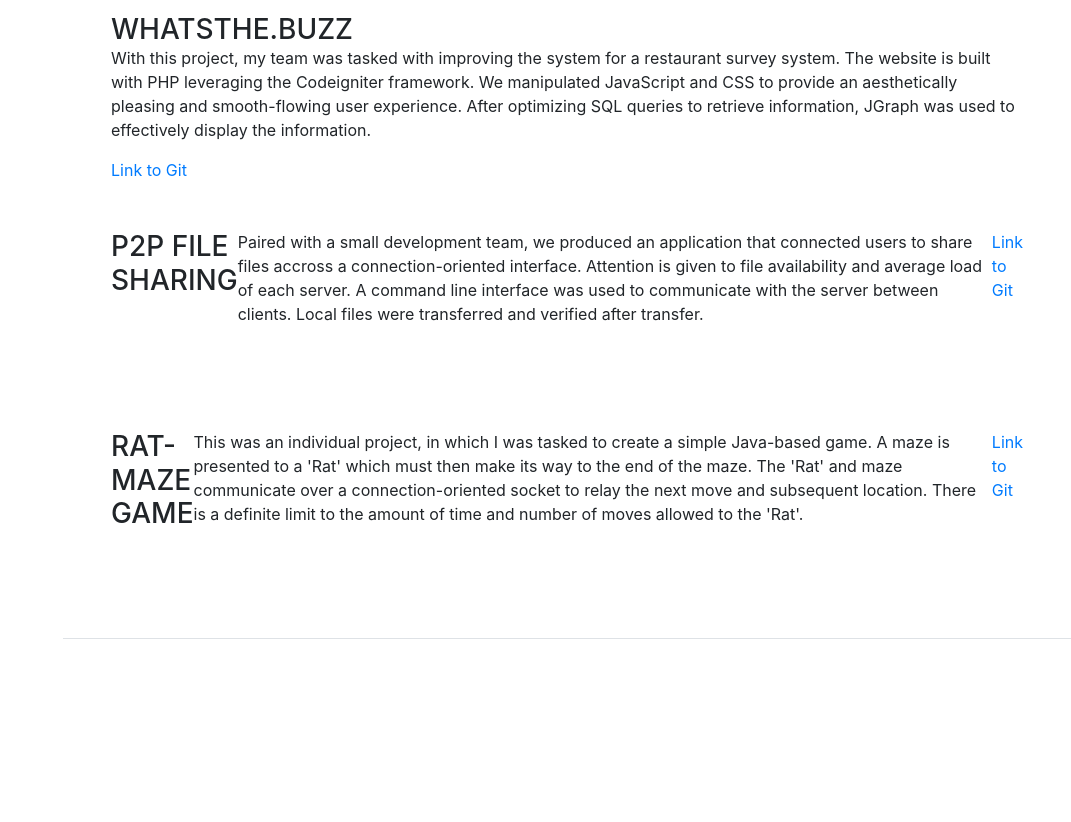
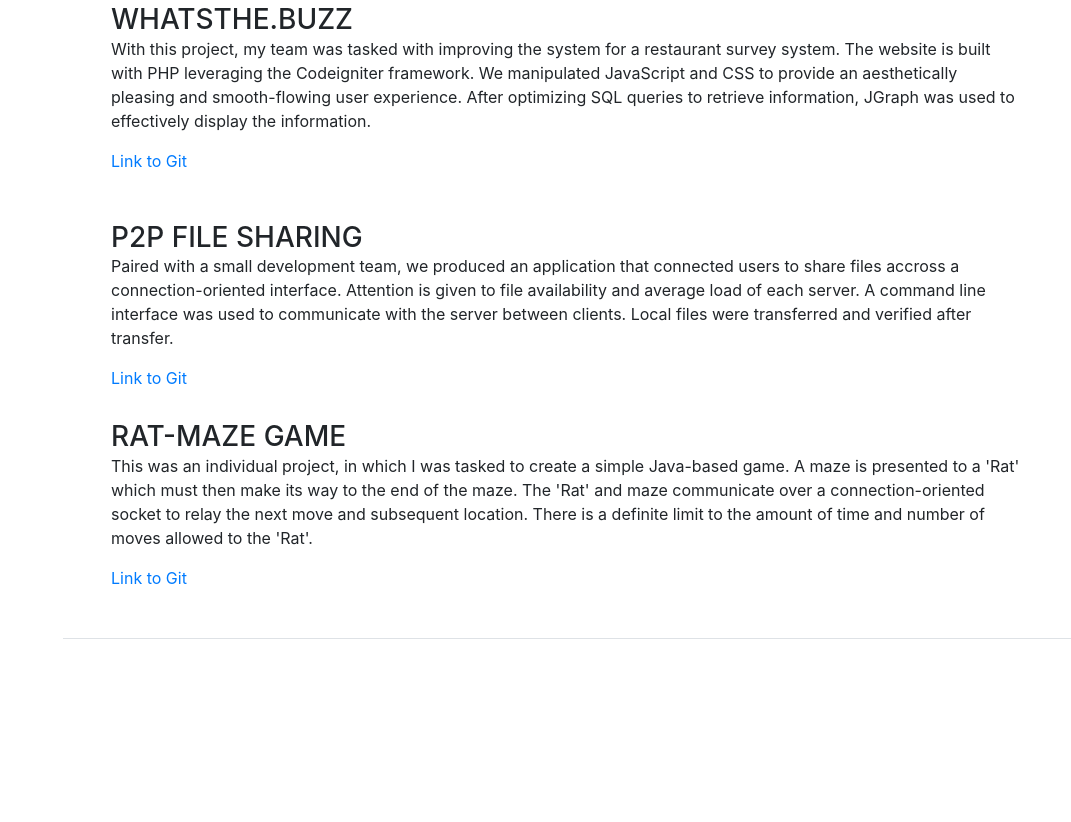
Before and after one commit to ryancmcmichael/ryancmcmichael.github.io, a website with bundled scripts: page index.html in a window 1280 px wide. Shown: the part 2074-2896 px from the top of the page, without its empty margins (209-1280 px from the left). Built offline with nearby package versions, Linux system fonts and the light colour scheme; a web font is replaced by a local one.

Commit message:
Update index.html

```diff
--- a/index.html
+++ b/index.html
@@ -150,13 +150,13 @@
                 We manipulated JavaScript and CSS to provide an aesthetically pleasing and smooth-flowing user experience. After optimizing SQL queries to retrieve information, JGraph was used to effectively display the information.</p>
               <a href="https://github.com/ryancmcmichael/WhatsTheBuzz">Link to Git</a></div>
             </div>
-            <div class="resume-item d-flex flex-md-row mb-5">
+            <div class="resume-content mr-auto">
               <h3 class="mb-0">P2P File Sharing</h3>
               <p>Paired with a small development team, we produced an application that connected users to share files accross a connection-oriented interface. Attention is given to file availability and average load of each server.
                 A command line interface was used to communicate with the server between clients. Local files were transferred and verified after transfer.</p>
               <a href="https://github.com/ryancmcmichael/P2P-File-Sharing">Link to Git</a></div>
             </div>
-            <div class="resume-item d-flex flex-md-row mb-5">
+            <div class="resume-content mr-auto">
               <h3 class="mb-0">Rat-Maze Game</h3>
               <p>This was an individual project, in which I was tasked to create a simple Java-based game. A maze is presented to a 'Rat' which must then make its way to the end of the maze.
                 The 'Rat' and maze communicate over a connection-oriented socket to relay the next move and subsequent location. There is a definite limit to the amount of time and number of moves allowed to the 'Rat'.</p>
```
